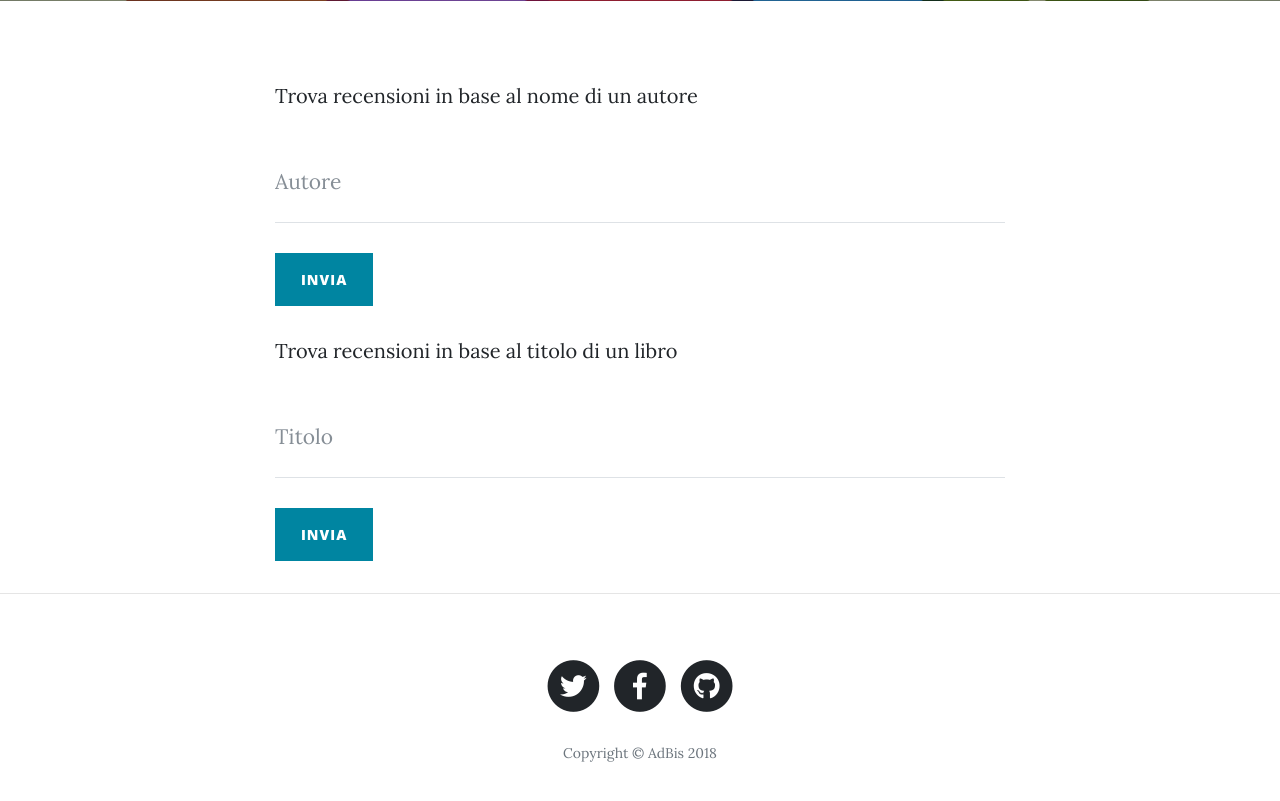
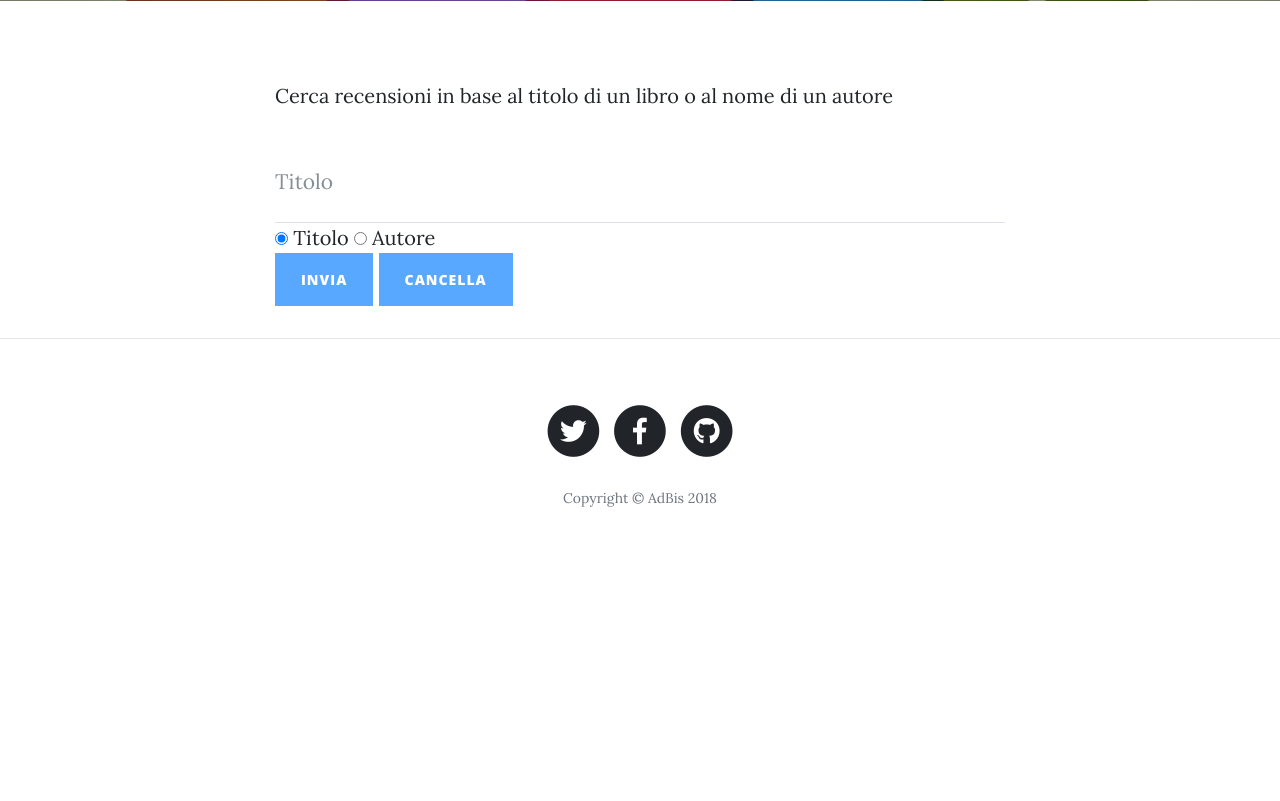
Before and after one commit to bissim/adbis, a PHP site: page /view/reviews.php in a window 1280 px wide. Shown: the part 637-1438 px from the top of the page. After the commit the page ends 1144 px from the top, so only its background shows below. Run offline with PHP 8.4, Linux system fonts and the light colour scheme.

Commit message:
Implement rudimentary review search

```diff
--- a/view/js/main.js
+++ b/view/js/main.js
@@ -1,12 +1,16 @@
 // search page elements
 let sendButton = $("button[type = submit]#sendMessageButton");
 let searchField = $("input[type = text]#keyword");
+
+let pageName;
 
 /**
  * Associate events
  * to loaded page
  */
 $(document).ready(function () {
+    determinePageName();
+
     // assign events to radio
     $("input[type = radio]#searchByTitle").click(swapSearch);
     $("input[type = radio]#searchByAuthor").click(swapSearch);
@@ -14,12 +18,31 @@
     searchField.keyup(disableSearchButton);
     searchField.focusout(disableSearchButton);
     // async call to retrieve results
-    sendButton.click(searchBooks);
+    switch (pageName) {
+        case 'ebooks':
+            sendButton.click(searchBooks);
+            break;
+        case 'reviews':
+            sendButton.click(searchReviews);
+            break;
+        default:
+            console.error("wait wat page is dis");
+            break;
+    }
     // block form submission from reloading page
     $("form#contactForm").submit(function (event) {
         event.preventDefault(); // prevent page reload
     });
 });
+
+/**
+ * Determines which page
+ * is currently browsed
+ */
+function determinePageName() {
+    pageName = document.location.href.match(/[^\/]+$/)[0];
+    // console.debug("Hi u'r in " + pageName);
+}
 
 /**
  * Disable search button with
@@ -163,22 +186,28 @@
 function searchReviews() {
     let search = $("input[name = search]:checked, #sentMessage").val();
     let keyword = searchField.val();
+    // console.debug("Searching for " + search.toString() + " " + keyword.toString() + "...");
 
     // AJAX call
     let searchUrl = baseSearchUrl + "review";
+    // console.debug("GET " + searchUrl + "...");
     $.ajax({
         url: searchUrl,
         data: {
             'search': search,
             'keyword': keyword
         },
+        beforeSend: prepareForResults,
         success: showReviews,
         error: ajaxError
     });
 }
 
+/**
+ * Prepare results container
+ */
 function prepareForResults() {
-    console.debug("Preparing for results...");
+    // console.debug("Preparing for results...");
 
     let resultsContainerDiv = $("#resultsContainer");
     let resultsDiv = $("#results");
@@ -198,12 +227,12 @@
 function showBooks(res) {
     // console.debug("Object received: " + res);
 
-    let resultsDiv = $("#results");
-
     if (res) {
         let message =  "La ricerca ha ottenuto dei risultati! Consultare l'elenco sottostante.";
         $("#success").html(message);
     }
+
+    let resultsDiv = $("#results");
 
     try {
         // delete temporary message in results container
@@ -216,7 +245,9 @@
         let resultNode = "";
         $.each(json, function (i, value) {
             // create result node
-            resultNode = $("<div></div>").attr("id", "res" + i).attr("class", "row");
+            resultNode = $("<div></div>")
+                .attr("id", "res" + i)
+                .attr("class", "row");
             resultNode.hide();
 
             // create image container
@@ -240,7 +271,7 @@
             resultsDiv.append(resultNode);
             resultsDiv.append("<hr />");
             resultNode.fadeIn();
-        }); // TODO properly create a result node
+        });
     } catch (e) {
         throw e;
     }
@@ -251,30 +282,58 @@
  * @param res
  */
 function showReviews(res) {
-    let txt = "";
-
     // console.debug("Object received: " + res);
 
+    if (res) {
+        let message =  "La ricerca ha ottenuto dei risultati! Consultare l'elenco sottostante.";
+        $("#success").html(message);
+    }
+
+    let resultsDiv = $("#results");
+
     try {
+        // delete temporary message in results container
+        resultsDiv.empty();
+
         // create object from JSON
         let json = JSON.parse(res);
 
-        // iterate over array
+        // iterate over results array
+        let resultNode = "";
         $.each(json, function (i, value) {
-            txt += "Titolo: " + value.title + "<br />";
-            txt += "Autore: " + value.author + "<br />";
-            txt += "Trama: " + value.plot + "<br />";
-            txt += "Testo: " + value.txt + "<br />";
-            txt += "Media: " + value.average + "<br />";
-            txt += "Stile: " + value.style + "<br />";
-            txt += "Contenuto: " + value.content + "<br />";
-            txt += "Piacevolezza: " + value.pleasantness + "<hr />";
+            // create results node
+            resultNode = $("<div></div>")
+                .attr("id", "res" + i)
+                .attr("class", "row");
+            resultNode.hide();
+
+            // create stats container
+            let statsContainer = $("<div></div>")
+                .attr("style", "float:right;width:200px;height:200px;margin:2px 4px 2px 4px;");
+            statsContainer
+                .append("<span>Voto: <strong>" + value.average + "</strong></span><br />")
+                .append("<span>Stile: " + value.style + "</span><br />")
+                .append("<span>Contenuto: " + value.content + "</span><br />")
+                .append("<span>Piacevolezza: " + value.pleasantness + "</span>");
+            resultNode.append(statsContainer);
+
+            // create plot and review container
+            let textContainer = $("<div></div>")
+                .css("float", "left");
+            textContainer
+                .append("<span><strong>" + value.title + "</strong></span><br />")
+                .append("<span>di <em>" + value.author + "</em></span><br />")
+                .append("<div><h4>Trama</h4><p>" + value.plot + "</p></div>")
+                .append("<div><h4>Recensione di un utente</h4><p>" + value.txt + "</p></div>");
+            resultNode.append(textContainer);
+
+            resultsDiv.append(resultNode);
+            resultsDiv.append("<hr />");
+            resultNode.fadeIn();
         });
     } catch (e) {
         throw e;
     }
-
-    $("#demo").html(txt);
 }
 
 /**
--- a/view/reviews.php
+++ b/view/reviews.php
@@ -3,7 +3,8 @@
 ?>
 
 <!DOCTYPE html>
-<html lang="en">
+
+<html lang="it">
 
   <head>
 
@@ -12,7 +13,7 @@
     <meta name="description" content="Academic project for data integration course held by Prof. G. Costagliola">
     <meta name="author" content="Antonio Addeo and Simone Bisogno">
 
-    <title>AdBis</title>
+    <title>AdBis - Reviews</title>
 
     <!-- Bootstrap core CSS -->
     <link href="./view/vendor/bootstrap/css/bootstrap.min.css" rel="stylesheet">
@@ -73,41 +74,32 @@
       <div class="row">
         <div class="col-lg-8 col-md-10 mx-auto">
           <form name="sentMessage" id="contactForm" novalidate>
-          <p>Trova recensioni in base al nome di un autore</p>
+          <p>Cerca recensioni in base al titolo di un libro o al nome di un autore</p>
             <div class="control-group">
               <div class="form-group floating-label-form-group controls">
                 <label>Autore</label>
-                <input type="text" class="form-control" placeholder="Autore" id="autore">
+                <input id="keyword" type="text" class="form-control" placeholder="Titolo" id="title">
                 <p class="help-block text-danger"></p>
               </div>
+              <input type="radio" id="searchByTitle" name="search" value="title" checked>&nbsp;Titolo
+              <input type="radio" id="searchByAuthor" name="search" value="author">&nbsp;Autore
             </div>
-            <br>
-            <div id="success"></div>
             <div class="form-group">
-              <button type="submit" class="btn btn-primary" id="sendMessageButton">Invia</button>
+              <button type="submit" class="btn btn-primary" id="sendMessageButton" disabled>Invia</button>
+              <button type="reset" class="btn btn-primary" id="resetMessageButton" disabled>Cancella</button>
             </div>
+              <div id="success"></div>
           </form>
-          <form name="sentMessage" id="contactForm" novalidate>
-          <p>Trova recensioni in base al titolo di un libro</p>
-            <div class="control-group">
-              <div class="form-group floating-label-form-group controls">
-                <label>Titolo</label>
-                <input type="text" class="form-control" placeholder="Titolo" id="titolo">
-                <p class="help-block text-danger"></p>
-              </div>
-            </div>
-            <br>
-            <div id="success"></div>
-            <div class="form-group">
-              <button type="submit" class="btn btn-primary" id="sendMessageButton">Invia</button>
-            </div>
-          </form>
+        </div>
+        <br />
+        <div id="resultsContainer" class="row" style="display:none;">
+          <h3>Risultati di ricerca</h3>
+          <div id="results"></div>
         </div>
       </div>
     </div>
 
-
-    <hr>
+    <hr />
 
     <!-- Footer -->
     <footer>
@@ -153,6 +145,9 @@
     <!-- Custom scripts for this template -->
     <script src="./view/js/clean-blog.min.js"></script>
 
+    <!-- Custom user scripts -->
+    <script src="./view/js/main.js"></script>
+
   </body>
 
 </html>
```
